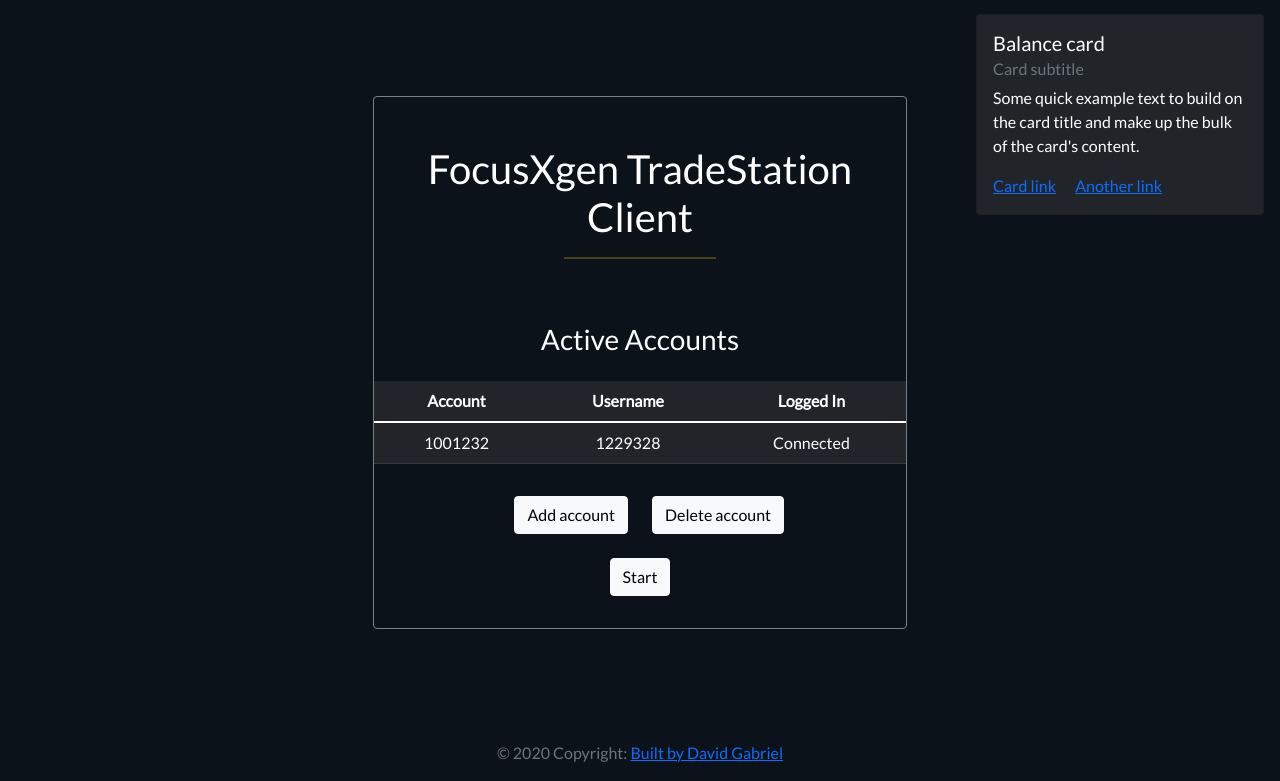
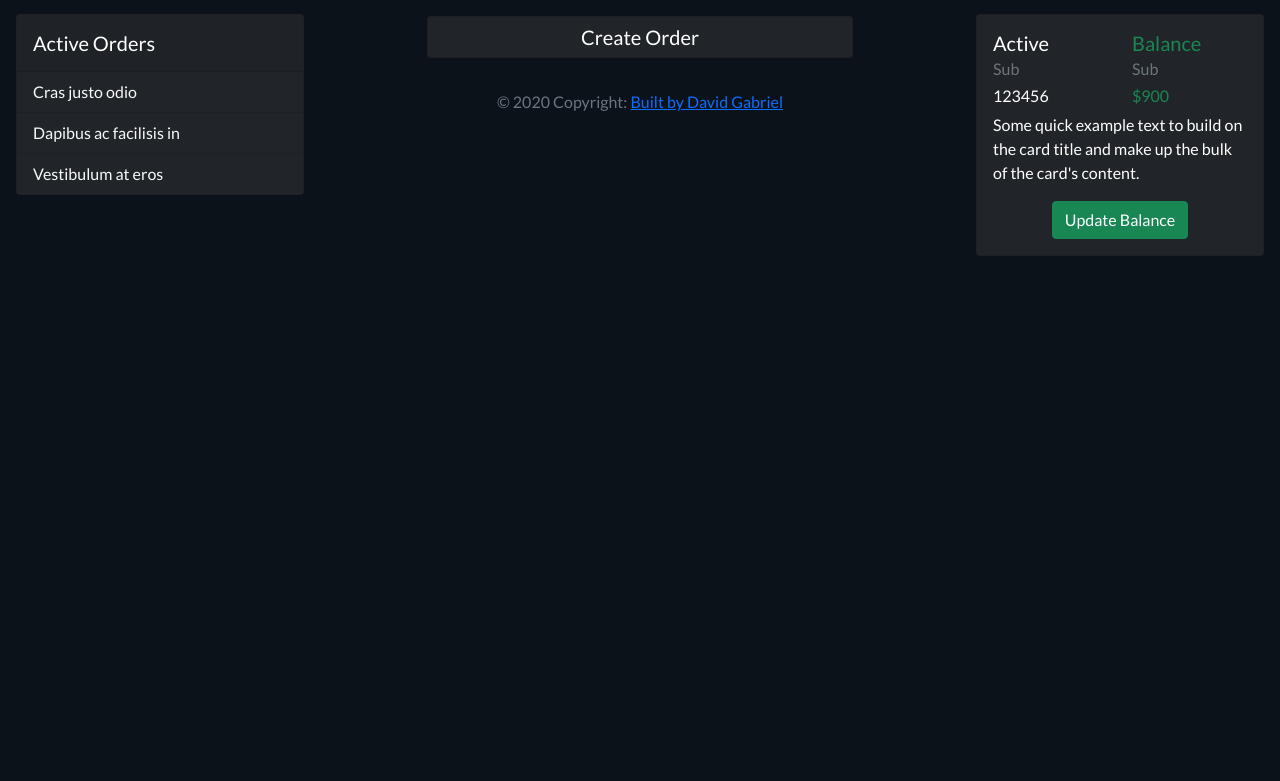
Before and after one commit to Gabedave/focusxgen_tradestationclient, a Flask app: template assets/templates/home.html in a window 1280 px wide. Shown: the part 58-839 px from the top of the page. After the commit the page ends 314 px from the top, so only its background shows below. Run offline with Flask 2, Linux system fonts and the light colour scheme; the template is opened without the code that fills it, so the values that code supplies are empty.

Commit message:
home page upgrades

```diff
--- a/assets/templates/home.html
+++ b/assets/templates/home.html
@@ -56,70 +56,62 @@
     </div>
   </nav>
 
+  <!-- Right Card -->
+
   <div class="card bg-dark position-absolute" style="width: 18rem; right: 1rem; top: 4.5rem">
     <div class="card-body">
-      <h5 class="card-title">Balance card</h5>
-      <h6 class="card-subtitle mb-2 text-muted">Card subtitle</h6>
+      <div class="row">
+        <h5 class="card-title col">Active</h5>
+        <h5 class="card-title col text-success">Balance</h5>
+      </div>
+      <div class="row">
+        <h6 class="card-subtitle col mb-2 text-muted">Sub</h5>
+        <h6 class="card-subtitle col text-success mb-2 text-muted">Sub</h5>
+      </div>
+      <div class="row">
+        <h6 class="card-text col">123456</h5>
+        <h6 class="card-link col text-success">$900</h5>
+      </div>
       <p class="card-text">Some quick example text to build on the card title and make up the bulk of the card's content.</p>
-      <a href="#" class="card-link">Card link</a>
-      <a href="#" class="card-link">Another link</a>
+      <div class="text-center">
+        <a id="updateBalance" href="/api/updatebalance" class="btn btn-success btn-dark-outline">Update Balance</a>
+      </div>
     </div>
   </div>
 
+  <!-- Left Card -->
+
+  <div class="card bg-dark position-absolute" style="width: 18rem; left: 1rem; top: 4.5rem">
+    <div class="card-header">
+      <h5 class="my-2">Active Orders</h5>
+    </div>
+    <ul class="list-group list-group-flush bg-dark">
+      <li class="list-group-item bg-dark text-light">Cras justo odio</li>
+      <li class="list-group-item bg-dark text-light">Dapibus ac facilisis in</li>
+      <li class="list-group-item bg-dark text-light">Vestibulum at eros</li>
+    </ul>
   </div>
 
-  <!--Login-->
+
+  <!--Body-->
   <div class="container-fluid">
-    <div class="row py-5 my-5 justify-content-center">
-      <div class="border rounded col-12 col-md-5 col-sm-8 align-self-center">
-        <h1 class="row pt-5 m-0 justify-content-center text-center">FocusXgen TradeStation Client</h1>
-        <hr class="solid mb-5" style="margin-left: 35%; margin-right: 35%">
-        <div class="row justify-content-center text-center style="width:100%;"">
-          <h3 class="py-3">Active Accounts</h3>
-          <table class="table table-dark"  id="ActiveAccounts">
-            <thead>
-              <tr>
-                <th scope="col">Account</th>
-                <th scope="col">Username</th>
-                <th scope="col">Logged In</th>
-              </tr>
+    <div class="row my-3 justify-content-center">
+      <div class="col-4 card bg-dark text-center">
+        <h5 class="my-2">Create Order</h5>
 
-            </thead>
-            <tbody>
-              <tr>
-                <td>1001232</td>
-                <td>1229328</td>
-                <td>Connected</td>
-              </tr>
-            </tbody>
-          </table>
-        </div>
-        <div class="row my-2 p-2 justify-content-center">
-          <div class="col text-end">
-            <a class="btn btn-light" href="#">Add account</a>
-
-          </div>
-          <div class="col text-start">
-            <a class="btn btn-light" href="#">Delete account</a>
-
-          </div>
-        </div>
-        <div class="my-3 pb-3 text-center">
-          <a class="btn btn-light btn-dark-outline" href="#">Start</a>
-        </div>
       </div>
-
     </div>
 
+  </div>
 
-    <footer>
-      <!-- Copyright -->
-      <div class="footer-copyright text-center py-3 text-muted">© 2020 Copyright:
-        <a href=""> Built by David Gabriel</a>
-      </div>
-      <!-- Copyright -->
-    </footer>
+  <footer>
+    <!-- Copyright -->
+    <div class="footer-copyright text-center py-3 text-muted">© 2020 Copyright:
+      <a href=""> Built by David Gabriel</a>
+    </div>
+    <!-- Copyright -->
+  </footer>
 
-  </div>
+
 </body>
 </html>
```
